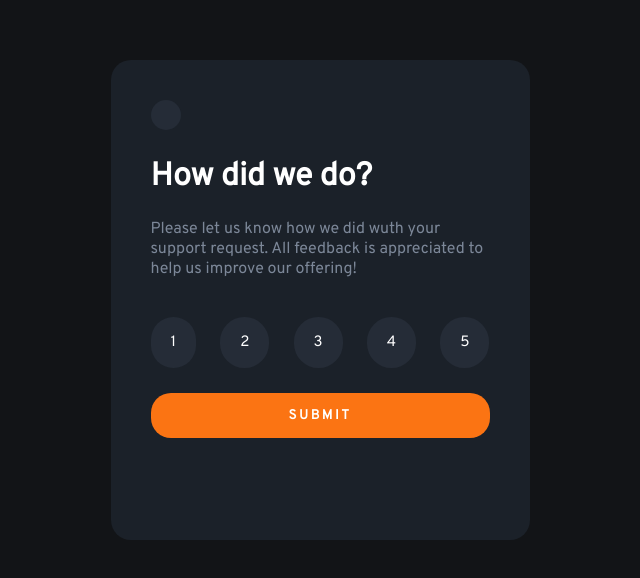
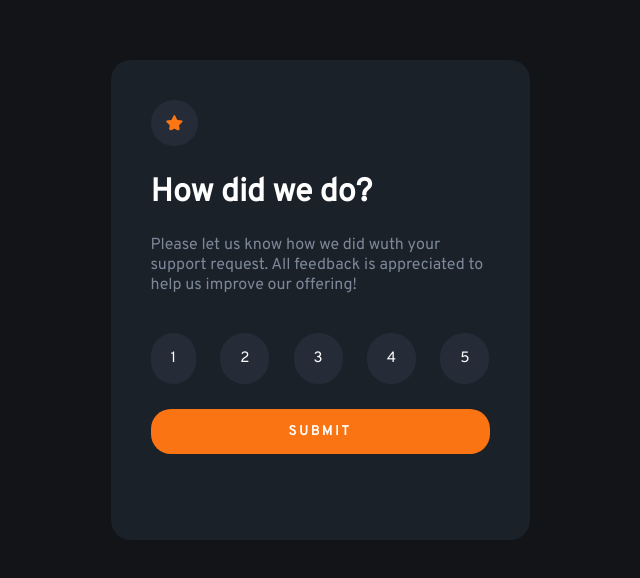
Before and after one commit to joao121gf/Desafios-JavaScript-Mentor, a plain HTML site: page Feedback/index.html in a window 1280 px wide. Shown: the part 108-686 px from the top of the page, without its empty margins (320-960 px from the left). Drawn offline with Linux system fonts and the light colour scheme.

Commit message:
Change files

```diff
--- a/index.html
+++ b/Feedback/index.html
@@ -11,7 +11,7 @@
 <body>
     <main class="container-father">
         <div class="container-box">
-            <img src="../tela-avaliacao/imagens/icon-star.svg" alt="">
+            <img src="./imagens/icon-star.svg" alt="Estrela">
             <h1>How did we do?</h1>
             <p>Please let us know how we did wuth your support request. All feedback is appreciated to help us improve our offering!</p>
             <div class="numeros-box">
```
Also changed, not shown: Feedback/imagens/icon-star.svg (renamed from imagens/icon-star.svg), Feedback/script.js (added), Feedback/style.css (renamed from style.css), 6 other files.
